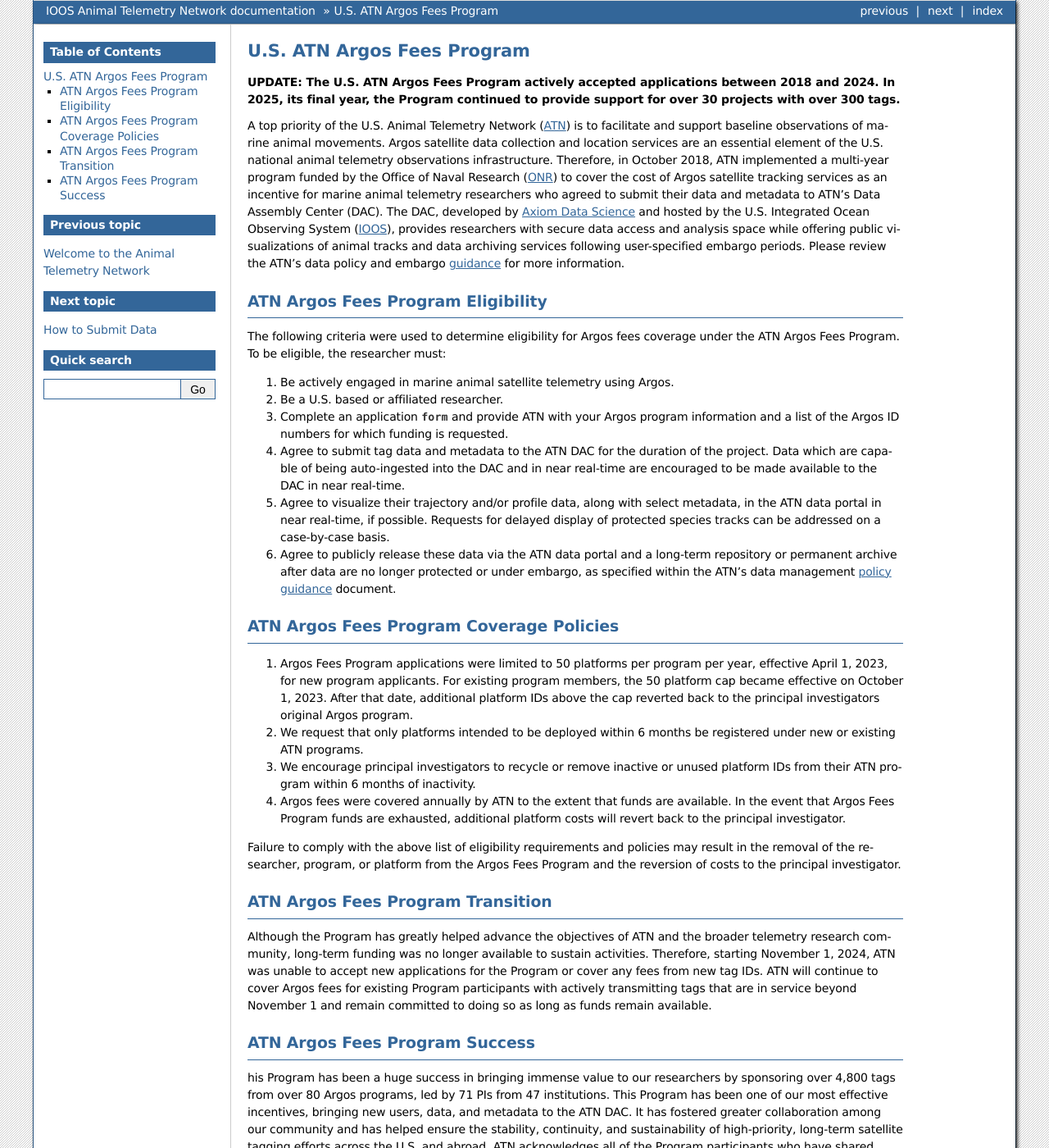
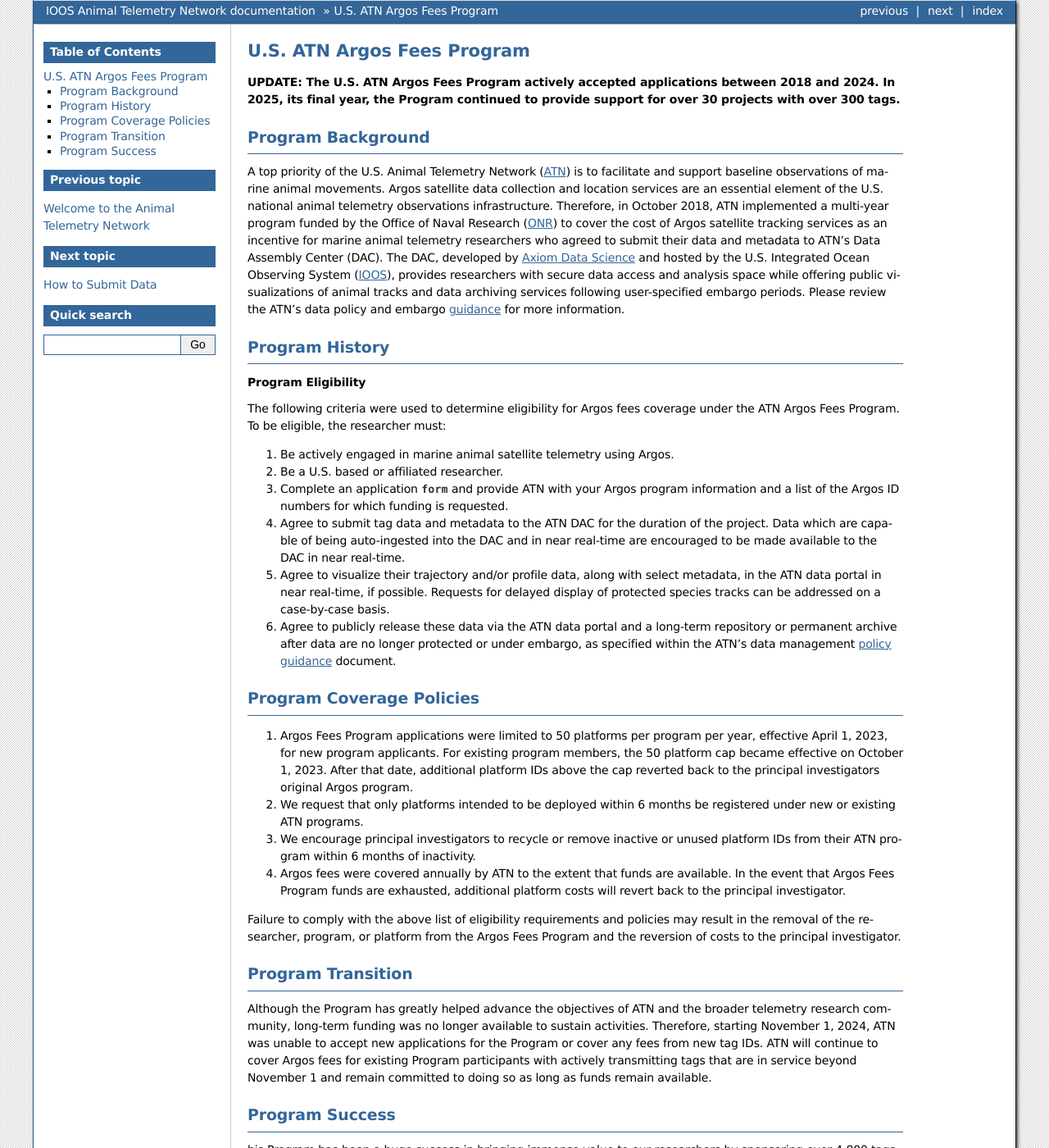
Before and after one commit to ioos/atn-docs, a Sphinx documentation site: the page built from docs/argos.rst, in a window 1280 px wide and 1400 px high. Shown: the whole window at 82% size. Built offline with Sphinx 7.4.7, drawn with Linux system fonts in a browser that asks for light colours.

Commit message:
Update argos.rst
Updating section titles per Connie's edits

```diff
--- a/docs/argos.rst
+++ b/docs/argos.rst
@@ -5,11 +5,15 @@ U.S. ATN Argos Fees Program
 
 **UPDATE: The U.S. ATN Argos Fees Program actively accepted applications between 2018 and 2024. In 2025, its final year, the Program continued to provide support for over 30 projects with over 300 tags.**
 
+Program Background
+----------------------------------
+
 A top priority of the U.S. Animal Telemetry Network (`ATN <https://ioos.noaa.gov/project/atn/>`_) is to facilitate and support baseline observations of marine animal movements. Argos satellite data collection and location services are an essential element of the U.S. national animal telemetry observations infrastructure. Therefore, in October 2018, ATN implemented a multi-year program funded by the Office of Naval Research (`ONR <https://www.onr.navy.mil/>`_) to cover the cost of Argos satellite tracking services as an incentive for marine animal telemetry researchers who agreed to submit their data and metadata to ATN's Data Assembly Center (DAC). The DAC, developed by `Axiom Data Science <https://www.axiomdatascience.com/>`_ and hosted by the U.S. Integrated Ocean Observing System (`IOOS <https://ioos.noaa.gov/>`_), provides researchers with secure data access and analysis space while offering public visualizations of animal tracks and data archiving services following user-specified embargo periods. Please review the ATN’s data policy and embargo `guidance <https://cdn.ioos.noaa.gov/media/2022/03/ATN-DAC-Data-Management-Policy-Guidance_v.202201.pdf>`_ for more information.
 
+Program History
+----------------------------------
 
-ATN Argos Fees Program Eligibility
-----------------------------------
+**Program Eligibility**
 
 The following criteria were used to determine eligibility for Argos fees coverage under the ATN Argos Fees Program. To be eligible, the researcher must:
 
@@ -21,7 +25,7 @@ The following criteria were used to determine eligibility for Argos fees coverag
 #. Agree to publicly release these data via the ATN data portal and a long-term repository or permanent archive after data are no longer protected or under embargo, as specified within the ATN’s data management `policy guidance <https://cdn.ioos.noaa.gov/media/2022/03/ATN-DAC-Data-Management-Policy-Guidance_v.202201.pdf>`_ document.
 
 
-ATN Argos Fees Program Coverage Policies
+Program Coverage Policies
 ----------------------------------------
 #.	Argos Fees Program applications were limited to 50 platforms per program per year, effective April 1, 2023, for new program applicants. For existing program members, the 50 platform cap became effective on October 1, 2023. After that date, additional platform IDs above the cap reverted back to the principal investigators original Argos program.
 
@@ -34,13 +38,13 @@ ATN Argos Fees Program Coverage Policies
 Failure to comply with the above list of eligibility requirements and policies may result in the removal of the researcher, program, or platform from the Argos Fees Program and the reversion of costs to the principal investigator.
 
 
-ATN Argos Fees Program Transition
+Program Transition
 ---------------------------------
 
 Although the Program has greatly helped advance the objectives of ATN and the broader telemetry research community, long-term funding was no longer available to sustain activities. Therefore, starting November 1, 2024, ATN was unable to accept new applications for the Program or cover any fees from new tag IDs. ATN will continue to cover Argos fees for existing Program participants with actively transmitting tags that are in service beyond November 1 and remain committed to doing so as long as funds remain available.
 
 
-ATN Argos Fees Program Success
+Program Success
 ------------------------------
 
 his Program has been a huge success in bringing immense value to our researchers by sponsoring over 4,800 tags from over 80 Argos programs, led by 71 PIs from 47 institutions. This Program has been one of our most effective incentives, bringing new users, data, and metadata to the ATN DAC. It has fostered greater collaboration among our community and has helped ensure the stability, continuity, and sustainability of high-priority, long-term satellite tagging efforts across the U.S. and abroad. ATN acknowledges all of the Program participants who have shared their valuable telemetry data, the Office of Naval Research (ONR) for the generous funding, the Woods Hole Group for their invaluable services, Axiom Data Science for support with the DAC,  NOAA National Marine Fisheries Service, Central and Northern California Ocean Observing System (CeNCOOS), and Monterey Bay Aquarium Institute for DAC coordination, and IOOS for its continued support of the ATN.
```
